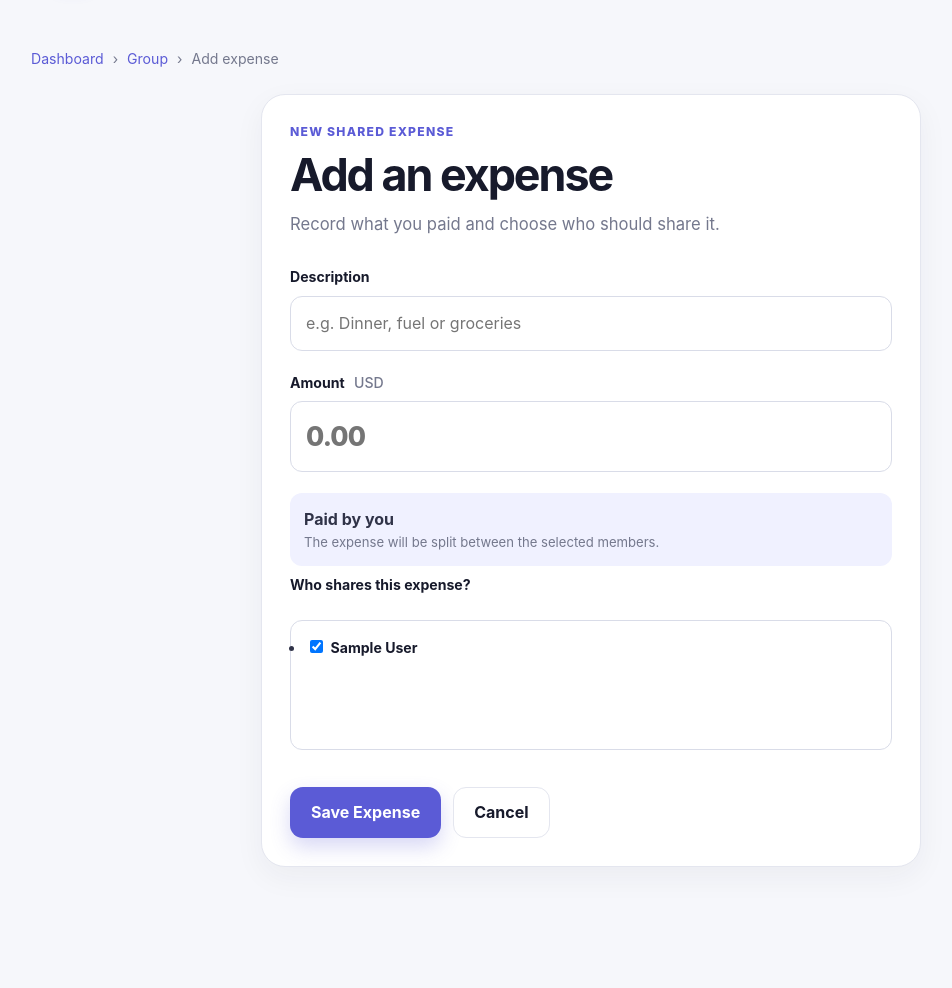
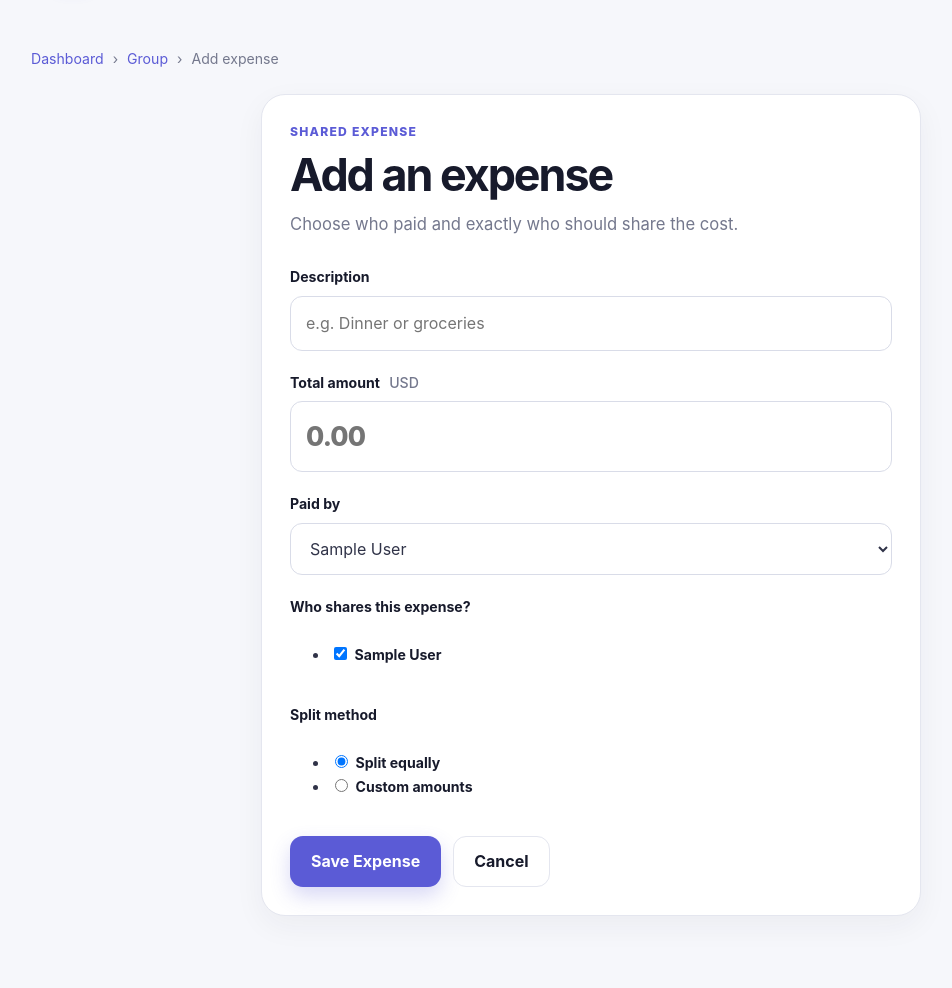
Before and after one commit to Zelandini/Splity_flask, a Flask app: page /group/1/create_bill in a window 1280 px wide. Shown: the part 73-1061 px from the top of the page, without its empty margins (49-1001 px from the left). Before the commit the page ends 940 px from the top, so only its background shows below. Run offline with Flask 3, Linux system fonts and the light colour scheme; a user stored in the database is signed in; tables that the repository leaves empty hold one stand-in row (values such as "Sample post").

Commit message:
Connect create_bill.html to new workflows

```diff
--- a/Splity/templates/bills/create_bill.html
+++ b/Splity/templates/bills/create_bill.html
@@ -1,39 +1,60 @@
 {% extends 'base.html' %}
-
-{% block title %}Add expense · Splity{% endblock %}
-
+{% block title %}{% if editing %}Edit{% else %}Add{% endif %} expense · Splity{% endblock %}
 {% block content %}
-    <div class="breadcrumb"><a href="{{ url_for('home.home') }}">Dashboard</a><span>›</span><a href="{{ url_for('home.group_details', group_id=group_id) }}">Group</a><span>›</span><span>Add expense</span></div>
-
+<div class="breadcrumb"><a href="{{ url_for('home.home') }}">Dashboard</a><span>›</span><a href="{{ url_for('home.group_details', group_id=group_id) }}">Group</a><span>›</span><span>{% if editing %}Edit{% else %}Add{% endif %} expense</span></div>
 <section class="form-shell form-shell--narrow">
     <div class="form-heading">
-            <span class="eyebrow">New shared expense</span>
-            <h1>Add an expense</h1>
-            <p>Record what you paid and choose who should share it.</p>
+        <span class="eyebrow">Shared expense</span>
+        <h1>{% if editing %}Edit expense{% else %}Add an expense{% endif %}</h1>
+        <p>Choose who paid and exactly who should share the cost.</p>
     </div>
-
-        <form method="post" novalidate class="stack-form">
+    <form method="post" novalidate class="stack-form" id="expense-form">
         {{ form.hidden_tag() }}
+        <div class="field">{{ form.description.label }}{{ form.description(class="form-control",placeholder="e.g. Dinner or groceries") }}{% for error in form.description.errors %}<span class="form-error">{{ error }}</span>{% endfor %}</div>
+        <div class="field"><label for="{{ form.amount.id }}">Total amount <span class="field-suffix">{{ currency }}</span></label>{{ form.amount(class="form-control amount-input",inputmode="decimal",placeholder="0.00") }}{% for error in form.amount.errors %}<span class="form-error">{{ error }}</span>{% endfor %}</div>
+        <div class="field">{{ form.payer_id.label }}{{ form.payer_id(class="form-control") }}</div>
         <div class="field">
-                {{ form.description.label }}
-                {{ form.description(class="form-control", rows=2, placeholder="e.g. Dinner, fuel or groceries") }}
-                {% for error in form.description.errors %}<span class="form-error">{{ error }}</span>{% endfor %}
+            {{ form.names.label }}
+            <div class="checkbox-panel">{{ form.names }}</div>
+            {% for error in form.names.errors %}<span class="form-error">{{ error }}</span>{% endfor %}
         </div>
         <div class="field">
-                <label for="{{ form.amount.id }}">Amount <span class="field-suffix">{{ currency }}</span></label>
-                {{ form.amount(class="form-control amount-input", inputmode="decimal", placeholder="0.00") }}
-                {% for error in form.amount.errors %}<span class="form-error">{{ error }}</span>{% endfor %}
+            {{ form.split_mode.label }}
+            <div class="split-options">{{ form.split_mode }}</div>
         </div>
-            <div class="field">
-                <div class="field-note"><strong>Paid by you</strong><span>The expense will be split between the selected members.</span></div>
-                {{ form.names.label }}
-                {{ form.names(class="form-control member-select") }}
-                {% for error in form.names.errors %}<span class="form-error">{{ error }}</span>{% endfor %}
+        <div id="custom-splits" class="custom-splits" hidden>
+            <div class="field-note"><strong>Custom shares</strong><span>These amounts must add up to the total expense.</span></div>
+            {% for member in members %}
+                <label class="custom-row" data-member="{{ member.id }}">
+                    <span>{{ member.name }}</span>
+                    <span class="money-field"><small>{{ currency }}</small><input class="form-control custom-amount" type="number" min="0" step="0.01" inputmode="decimal" name="custom_amount_{{ member.id }}" value="{{ existing_shares.get(member.id, '') if existing_shares else '' }}"></span>
+                </label>
+            {% endfor %}
+            <p class="split-total">Assigned: <strong id="assigned-total">0.00</strong> {{ currency }}</p>
         </div>
-            <div class="button-row">
-                {{ form.submit(class="btn btn-primary") }}
-                <a href="{{ url_for('home.group_details', group_id=group_id) }}" class="btn btn-secondary">Cancel</a>
-            </div>
+        <div class="button-row">{{ form.submit(class="btn btn-primary") }}<a href="{{ url_for('home.group_details',group_id=group_id) }}" class="btn btn-secondary">Cancel</a></div>
     </form>
 </section>
+<script>
+(function(){
+ const modeInputs=document.querySelectorAll('input[name="split_mode"]');
+ const custom=document.getElementById('custom-splits');
+ const participantInputs=document.querySelectorAll('input[name="names"]');
+ const customRows=document.querySelectorAll('.custom-row');
+ const amountInputs=document.querySelectorAll('.custom-amount');
+ const total=document.getElementById('assigned-total');
+ function refresh(){
+   const customMode=document.querySelector('input[name="split_mode"]:checked')?.value==='custom';
+   custom.hidden=!customMode;
+   const selected=new Set(Array.from(participantInputs).filter(i=>i.checked).map(i=>i.value));
+   customRows.forEach(row=>row.hidden=!selected.has(row.dataset.member));
+   let sum=0; amountInputs.forEach(input=>{if(!input.closest('.custom-row').hidden) sum+=Number(input.value||0)});
+   total.textContent=sum.toFixed(2);
+ }
+ modeInputs.forEach(i=>i.addEventListener('change',refresh));
+ participantInputs.forEach(i=>i.addEventListener('change',refresh));
+ amountInputs.forEach(i=>i.addEventListener('input',refresh));
+ refresh();
+})();
+</script>
 {% endblock %}
```
Lines whose indentation alone changed are shown as unchanged.
